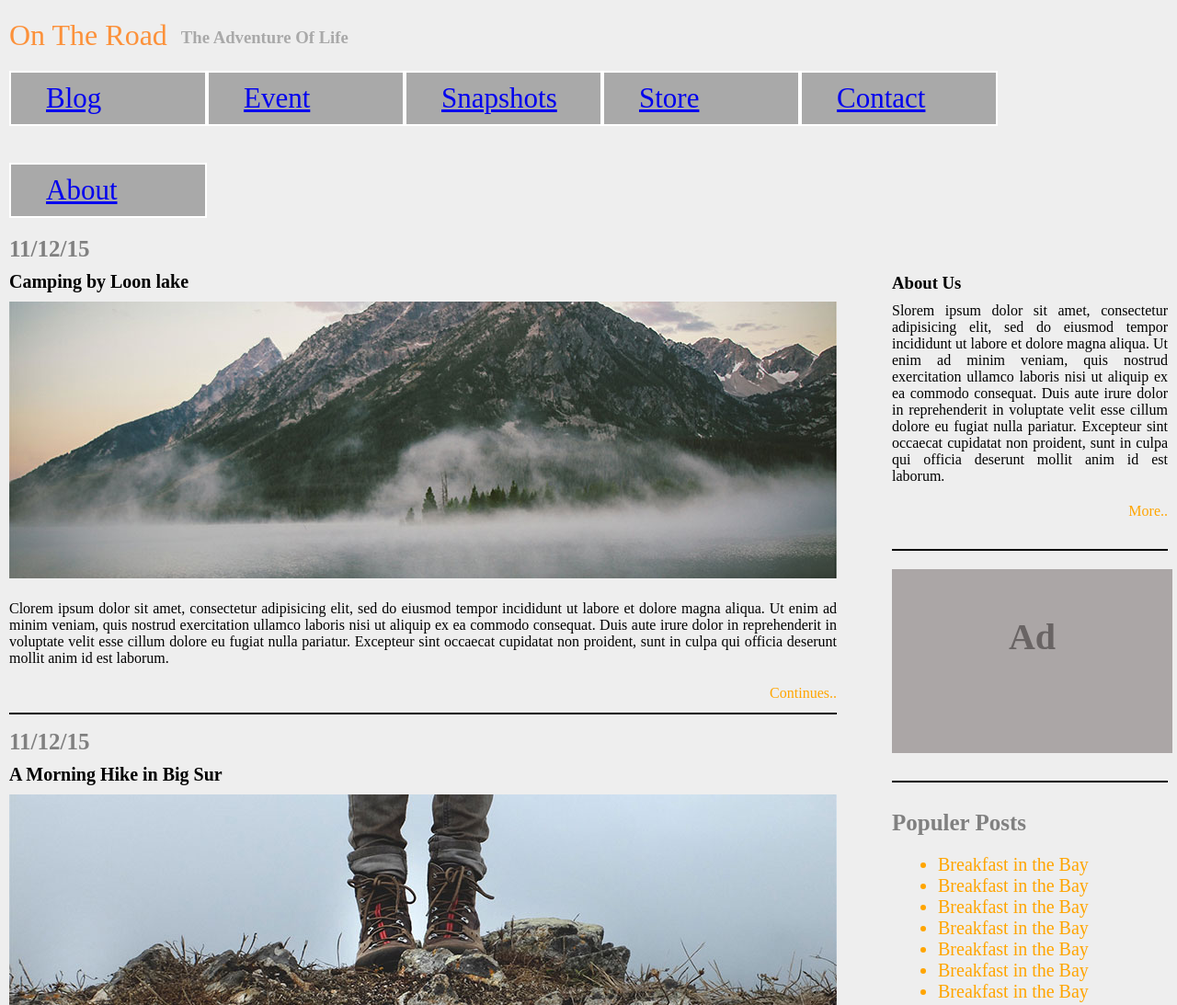
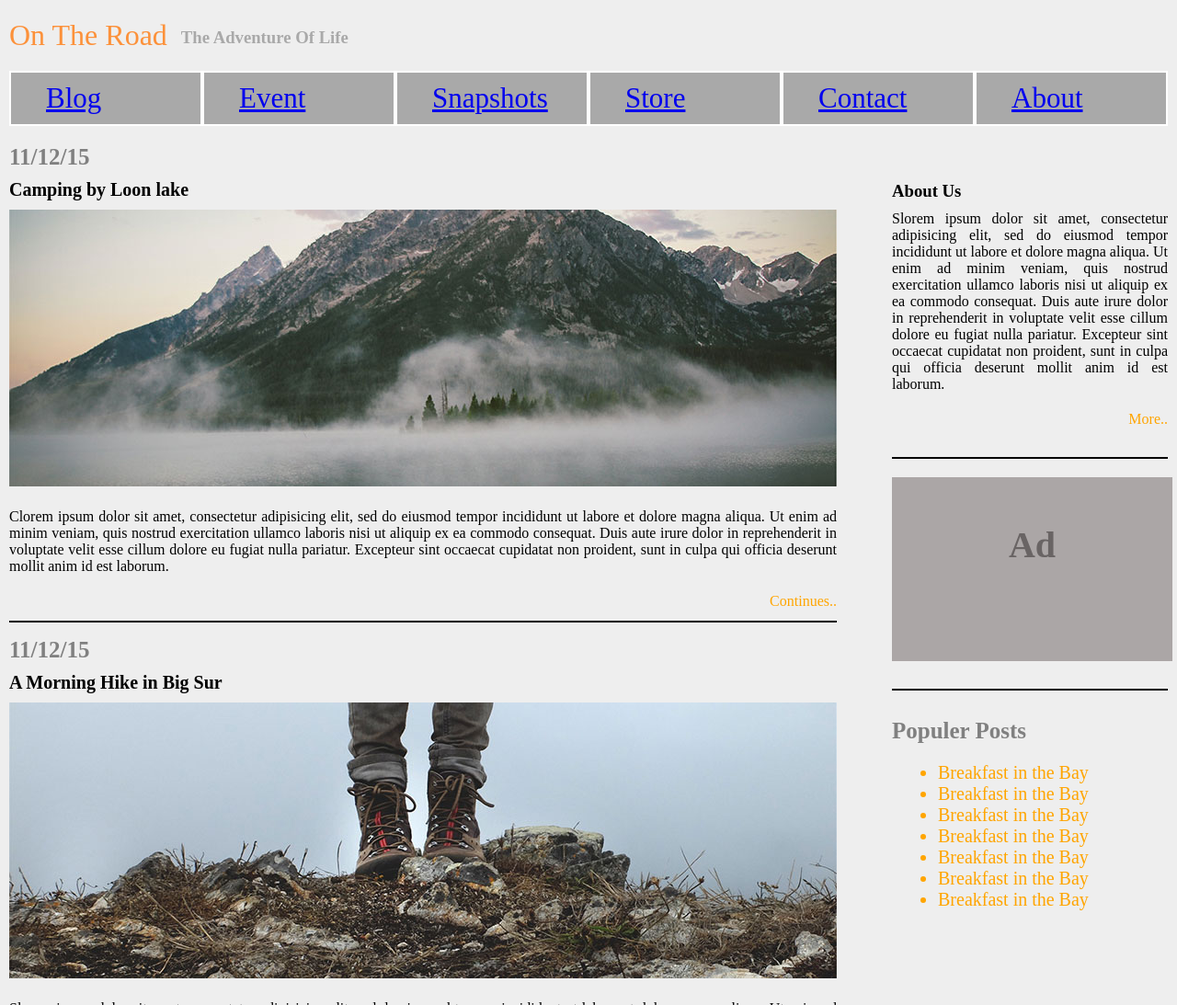
Before and after one commit to komalvsoni/Webpage-6, a plain HTML site: page index.html in a window 1280 px wide. Shown: the top 1093 px of the page at 92% size. Drawn offline with Linux system fonts and the light colour scheme.

Commit message:
upadtenavigation

```diff
--- a/main.css
+++ b/main.css
@@ -10,7 +10,7 @@ body { background: #eee;}
 
 .container .heading-1 h1 { float: left; color: #FC913A; font-weight: normal; }
 .container .heading-1 h3 { float: left; margin-top: 10px; padding-left: 15px; color: darkgray; }
-.container nav ul li { display: inline-block; float: left; padding: 10px 38px 10px 38px; width: 135px;  border: 2px solid white ;
+.container nav ul li { display: inline-block; float: left; padding: 10px 38px 10px 38px; width: 130px;  border: 2px solid white ;
 					   background: darkgray; color: white; font-size: 31px;  margin-top: 20px;
 					   margin-bottom: 20px; }
 
```
